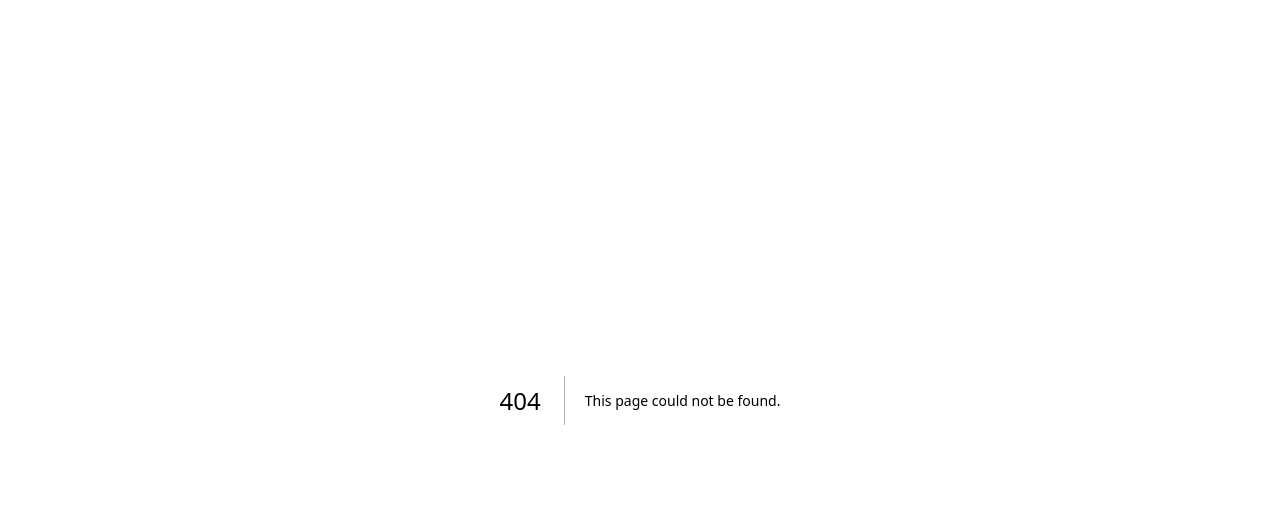
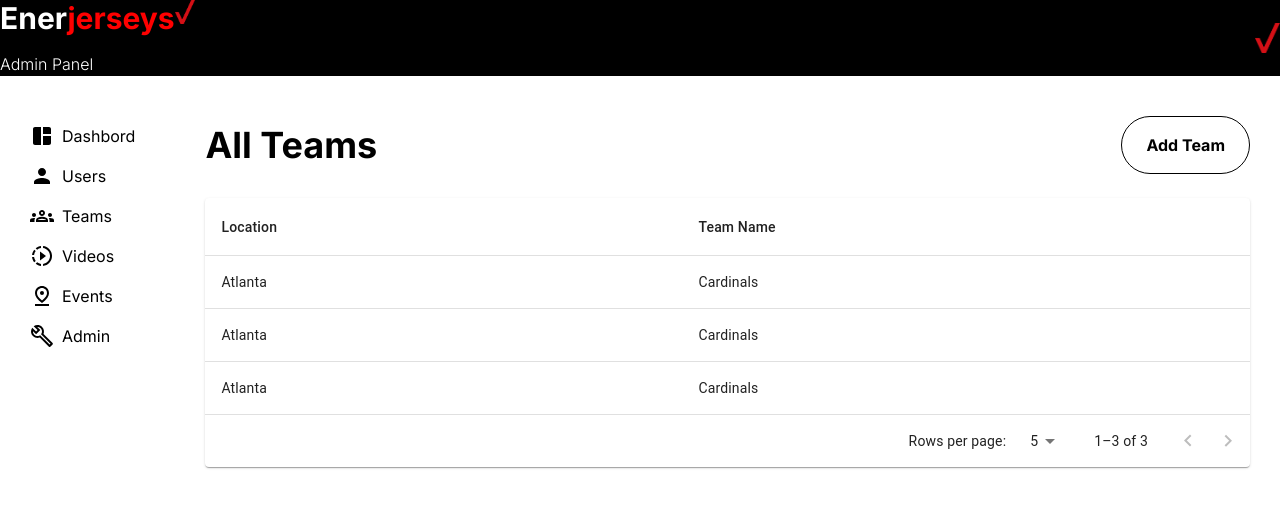
Before and after one commit to ivonamojsovska/nfl-draft-frontend, a Next.js app: page /teams in a window 1280 px wide. Before the commit this address had no page. Shown: the top 508 px of the page. Built offline with nearby package versions, Linux system fonts and the light colour scheme.

Commit message:
teams table added

```diff
--- /dev/null
+++ b/components/TeamsTable.jsx
@@ -0,0 +1,258 @@
+import * as React from 'react';
+import PropTypes from 'prop-types';
+import Box from '@mui/material/Box';
+import Table from '@mui/material/Table';
+import TableBody from '@mui/material/TableBody';
+import TableCell from '@mui/material/TableCell';
+import TableContainer from '@mui/material/TableContainer';
+import TableHead from '@mui/material/TableHead';
+import TablePagination from '@mui/material/TablePagination';
+import TableRow from '@mui/material/TableRow';
+import TableSortLabel from '@mui/material/TableSortLabel';
+import Paper from '@mui/material/Paper';
+import { visuallyHidden } from '@mui/utils';
+
+function createData(id, location, teamName) {
+    return {
+        id,
+       location,
+       teamName
+    };
+}
+
+const rows = [
+    createData(1, 'Atlanta', 'Cardinals'),
+    createData(1, 'Atlanta', 'Cardinals'),
+    createData(1, 'Atlanta', 'Cardinals'),
+];
+
+function descendingComparator(a, b, orderBy) {
+    if (b[orderBy] < a[orderBy]) {
+        return -1;
+    }
+    if (b[orderBy] > a[orderBy]) {
+        return 1;
+    }
+    return 0;
+}
+
+function getComparator(order, orderBy) {
+    return order === 'desc'
+        ? (a, b) => descendingComparator(a, b, orderBy)
+        : (a, b) => -descendingComparator(a, b, orderBy);
+}
+
+  // Since 2020 all major browsers ensure sort stability with Array.prototype.sort().
+  // stableSort() brings sort stability to non-modern browsers (notably IE11). If you
+  // only support modern browsers you can replace stableSort(exampleArray, exampleComparator)
+  // with exampleArray.slice().sort(exampleComparator)
+function stableSort(array, comparator) {
+    const stabilizedThis = array.map((el, index) => [el, index]);
+    stabilizedThis.sort((a, b) => {
+        const order = comparator(a[0], b[0]);
+        if (order !== 0) {
+            return order;
+        }
+        return a[1] - b[1];
+    });
+    return stabilizedThis.map((el) => el[0]);
+}
+
+const headCells = [
+    {
+        id: 'location',
+        numeric: false,
+        disablePadding: true,
+        label: 'Location',
+    },
+    {
+        id: 'teamName',
+        numeric: false,
+        disablePadding: false,
+        label: 'Team Name',
+    },
+];
+
+function TeamsTableHead(props) {
+    const { onSelectAllClick, order, orderBy, numSelected, rowCount, onRequestSort } =
+    props;
+    const createSortHandler = (property) => (event) => {
+        onRequestSort(event, property);
+    };
+
+    return (
+        <TableHead>
+          <TableRow>
+            {headCells.map((headCell) => (
+            <TableCell
+              key={headCell.id}
+            //   padding={headCell.disablePadding ? 'none' : 'normal'}
+              sortDirection={orderBy === headCell.id ? order : false}
+             className='font-bold'>
+                <TableSortLabel
+                active={orderBy === headCell.id}
+                direction={orderBy === headCell.id ? order : 'asc'}
+                onClick={createSortHandler(headCell.id)}
+              >
+                {headCell.label}
+                {orderBy === headCell.id ? (
+                    <Box component="span" sx={visuallyHidden}>
+                        {order === 'desc' ? 'sorted descending' : 'sorted ascending'}
+                    </Box>
+                    ) : null}
+                </TableSortLabel>
+            </TableCell>
+          ))}
+        </TableRow>
+      </TableHead>
+    );
+  }
+
+  TeamsTableHead.propTypes = {
+    numSelected: PropTypes.number.isRequired,
+    onRequestSort: PropTypes.func.isRequired,
+    onSelectAllClick: PropTypes.func.isRequired,
+    order: PropTypes.oneOf(['asc', 'desc']).isRequired,
+    orderBy: PropTypes.string.isRequired,
+    rowCount: PropTypes.number.isRequired,
+  };
+
+
+  export default function TeamsTable() {
+    const [order, setOrder] = React.useState('asc');
+    const [orderBy, setOrderBy] = React.useState('firstName');
+    const [selected, setSelected] = React.useState([]);
+    const [page, setPage] = React.useState(0);
+    const [dense, setDense] = React.useState(false);
+    const [rowsPerPage, setRowsPerPage] = React.useState(5);
+
+    const handleRequestSort = (event, property) => {
+      const isAsc = orderBy === property && order === 'asc';
+      setOrder(isAsc ? 'desc' : 'asc');
+      setOrderBy(property);
+    };
+
+    const handleSelectAllClick = (event) => {
+      if (event.target.checked) {
+        const newSelected = rows.map((n) => n.id);
+        setSelected(newSelected);
+        return;
+      }
+      setSelected([]);
+    };
+
+    const handleClick = (event, id) => {
+      const selectedIndex = selected.indexOf(id);
+      let newSelected = [];
+
+      if (selectedIndex === -1) {
+        newSelected = newSelected.concat(selected, id);
+      } else if (selectedIndex === 0) {
+        newSelected = newSelected.concat(selected.slice(1));
+      } else if (selectedIndex === selected.length - 1) {
+        newSelected = newSelected.concat(selected.slice(0, -1));
+      } else if (selectedIndex > 0) {
+        newSelected = newSelected.concat(
+          selected.slice(0, selectedIndex),
+          selected.slice(selectedIndex + 1),
+        );
+      }
+      setSelected(newSelected);
+    };
+
+    const handleChangePage = (event, newPage) => {
+      setPage(newPage);
+    };
+
+    const handleChangeRowsPerPage = (event) => {
+      setRowsPerPage(parseInt(event.target.value, 10));
+      setPage(0);
+    };
+
+
+    const isSelected = (id) => selected.indexOf(id) !== -1;
+
+    // Avoid a layout jump when reaching the last page with empty rows.
+    const emptyRows =
+      page > 0 ? Math.max(0, (1 + page) * rowsPerPage - rows.length) : 0;
+
+    const visibleRows = React.useMemo(
+      () =>
+        stableSort(rows, getComparator(order, orderBy)).slice(
+          page * rowsPerPage,
+          page * rowsPerPage + rowsPerPage,
+        ),
+      [order, orderBy, page, rowsPerPage],
+    );
+
+    return (
+      <Box sx={{ width: '100%' }}>
+        <Paper sx={{ width: '100%', mb: 2 }}>
+          <TableContainer>
+            <Table
+              sx={{ minWidth: 750 }}
+              aria-labelledby="tableTitle"
+              size={dense ? 'small' : 'medium'}
+            >
+              <TeamsTableHead
+                numSelected={selected.length}
+                order={order}
+                orderBy={orderBy}
+                onSelectAllClick={handleSelectAllClick}
+                onRequestSort={handleRequestSort}
+                rowCount={rows.length}
+              />
+              <TableBody>
+                {visibleRows.map((row, index) => {
+                  const isItemSelected = isSelected(row.id);
+                  const labelId = `enhanced-table-checkbox-${index}`;
+
+                  return (
+                    <TableRow
+                      hover
+                      onClick={(event) => handleClick(event, row.id)}
+                      role="checkbox"
+                      aria-checked={isItemSelected}
+                      tabIndex={-1}
+                      key={row.id}
+                      selected={isItemSelected}
+                      sx={{ cursor: 'pointer' }}
+                    >
+                      <TableCell
+                        component="th"
+                        id={labelId}
+                        scope="row"
+                      >
+                        {row.location}
+                      </TableCell>
+                      <TableCell>{row.teamName}</TableCell>
+                    </TableRow>
+                  );
+                })}
+                {emptyRows > 0 && (
+                  <TableRow
+                    style={{
+                      height: (dense ? 33 : 53) * emptyRows,
+                    }}
+                  >
+                    <TableCell colSpan={6} />
+                  </TableRow>
+                )}
+              </TableBody>
+            </Table>
+          </TableContainer>
+          <TablePagination
+            rowsPerPageOptions={[5, 10, 25]}
+            component="div"
+            count={rows.length}
+            rowsPerPage={rowsPerPage}
+            page={page}
+            onPageChange={handleChangePage}
+            onRowsPerPageChange={handleChangeRowsPerPage}
+          />
+        </Paper>
+      </Box>
+    );
+  }
+
+export { TeamsTable };
--- /dev/null
+++ b/src/app/teams/page.js
@@ -0,0 +1,33 @@
+'use client'
+
+import React from 'react'
+import Link from 'next/link'
+
+import Header from '../../../components/Header';
+import Sidebar from '../../../components/Sidebar';
+import TeamsTable from '../../../components/TeamsTable';
+
+const Teams = () => {
+    return (
+        <div>
+            <div>
+                <Header />
+            </div>
+            <div className='flex gap-[4.376rem] pt-[2.5rem] px-[1.875rem]'>
+                <Sidebar/>
+                <div className='w-full max-w-[1100px]'>
+                    <div className='flex items-center justify-between pb-6'>
+                        <h3 className='font-bold text-4xl'>All Teams</h3>
+                        <Link href="/add_team" className='px-6 py-4 border border-1 border-black rounded-full font-bold text-base'>Add Team</Link>
+                    </div>
+                    <div>
+                        <TeamsTable />
+                    </div>
+                </div>
+            </div>
+        </div>
+
+        )
+}
+
+export default Teams;
```
